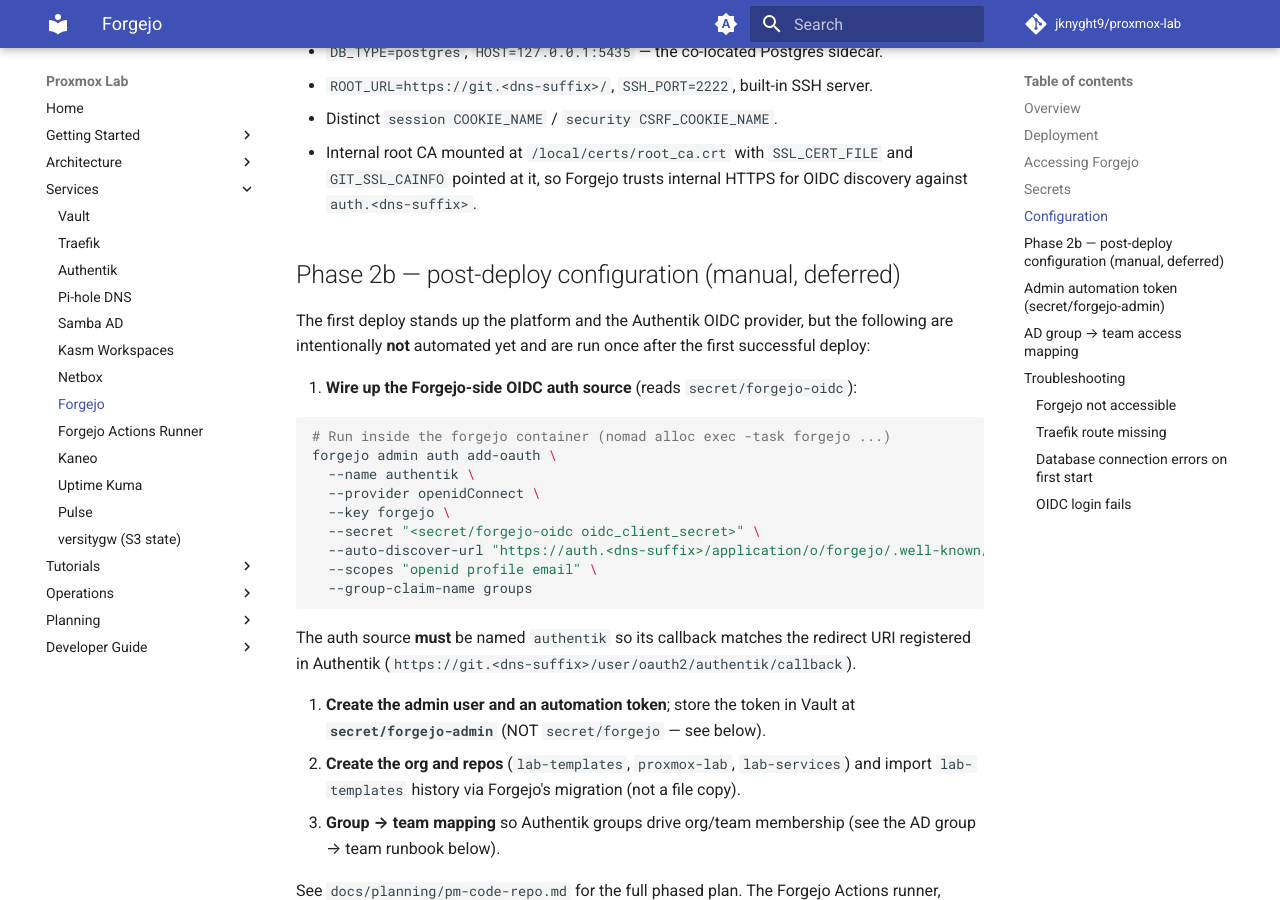
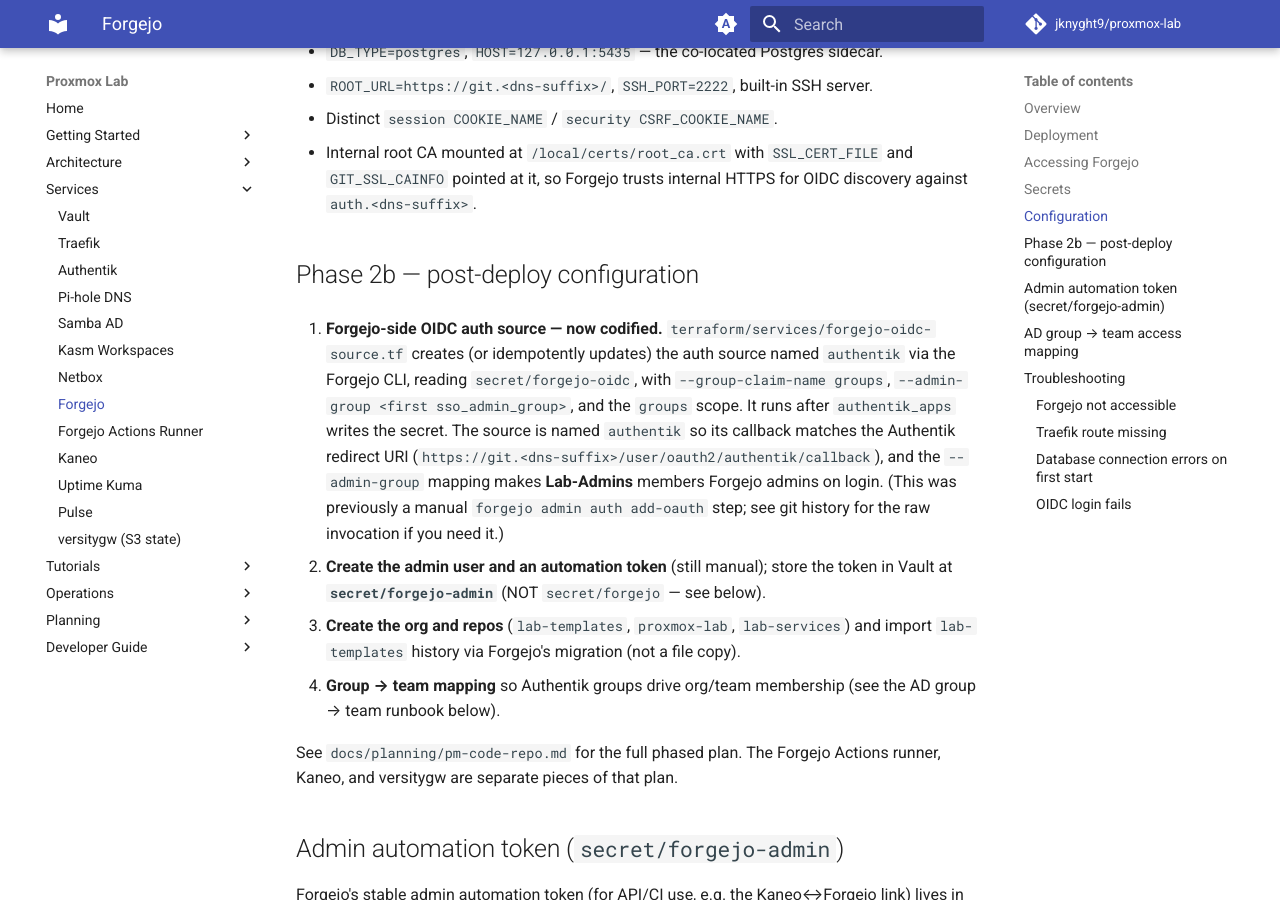
Before and after one commit to jknyght9/proxmox-lab, an MkDocs documentation site: the page built from docs/services/forgejo.md, in a window 1280 px wide and 900 px high, scrolled down 2800 px. Built offline with MkDocs 1.6.1 and Material for MkDocs 9.7.7, drawn with Linux system fonts in a browser that asks for light colours; comment, search, counter and statistics services are not loaded; some of the changed text lies outside the part shown.

Commit message:
docs: SSO application permissions, per-app roles, CI/CD AppRole pattern
- authentik.md: new 'Application access control' section (Lab-Admins/Lab-Users,
  admin-only vs shared apps via PolicyBindings, per-app in-app role mapping).
- netbox.md: SSO roles (Lab-Admins -> superuser, others -> read-only).
- pulse.md: SSO access control (groupRoleMappings); fix stale image default
  (v6.4.1 -> v6.5.0) and add the pulse_sso_* knobs.
- forgejo.md: OIDC auth source + --admin-group are now codified
  (forgejo-oidc-source.tf), not a manual Phase-2b step; team map stays a runbook.
- forgejo-runner.md: Proxmox CI token is implemented (link to new CI/CD page);
  note job containers run on host network.
- developer/ci-cd.md (new) + nav: the Forgejo-Actions Vault AppRole pattern for
  infra-* repos — posture, secret paths, onboarding runbook, runners, gotchas.

mkdocs build --strict passes.

Co-Authored-By: Claude Opus 4.8 <noreply@anthropic.com>
Claude-Session: https://claude.ai/code/session_01EmBrC3a2eQ6F3WkBpRkriu

````diff
--- a/docs/services/forgejo.md
+++ b/docs/services/forgejo.md
@@ -110,31 +110,21 @@ job template:
   and `GIT_SSL_CAINFO` pointed at it, so Forgejo trusts internal HTTPS for OIDC
   discovery against `auth.<dns-suffix>`.
 
-## Phase 2b — post-deploy configuration (manual, deferred)
+## Phase 2b — post-deploy configuration
 
-The first deploy stands up the platform and the Authentik OIDC provider, but
-the following are intentionally **not** automated yet and are run once after the
-first successful deploy:
+1. **Forgejo-side OIDC auth source — now codified.**
+   `terraform/services/forgejo-oidc-source.tf` creates (or idempotently updates)
+   the auth source named `authentik` via the Forgejo CLI, reading
+   `secret/forgejo-oidc`, with `--group-claim-name groups`, `--admin-group <first
+   sso_admin_group>`, and the `groups` scope. It runs after `authentik_apps` writes
+   the secret. The source is named `authentik` so its callback matches the Authentik
+   redirect URI (`https://git.<dns-suffix>/user/oauth2/authentik/callback`), and the
+   `--admin-group` mapping makes **Lab-Admins** members Forgejo admins on login.
+   (This was previously a manual `forgejo admin auth add-oauth` step; see git
+   history for the raw invocation if you need it.)
 
-1. **Wire up the Forgejo-side OIDC auth source** (reads `secret/forgejo-oidc`):
-
-   ```bash
-   # Run inside the forgejo container (nomad alloc exec -task forgejo ...)
-   forgejo admin auth add-oauth \
-     --name authentik \
-     --provider openidConnect \
-     --key forgejo \
-     --secret "<secret/forgejo-oidc oidc_client_secret>" \
-     --auto-discover-url "https://auth.<dns-suffix>/application/o/forgejo/.well-known/openid-configuration" \
-     --scopes "openid profile email" \
-     --group-claim-name groups
-   ```
-
-   The auth source **must** be named `authentik` so its callback matches the
-   redirect URI registered in Authentik
-   (`https://git.<dns-suffix>/user/oauth2/authentik/callback`).
-
-2. **Create the admin user and an automation token**; store the token in Vault
+2. **Create the admin user and an automation token** (still manual); store the
+   token in Vault
    at **`secret/forgejo-admin`** (NOT `secret/forgejo` — see below).
 3. **Create the org and repos** (`lab-templates`, `proxmox-lab`, `lab-services`)
    and import `lab-templates` history via Forgejo's migration (not a file copy).
@@ -181,10 +171,12 @@ vault kv put secret/forgejo-admin \
 
 ## AD group → team access mapping
 
-!!! info "Site-specific — this is a runbook, not codified"
-    The group-team map is **runtime state on the OIDC auth source**, not
-    Terraform-managed — the concrete AD group names, org, and teams are
-    site-specific and live in the overlay. The steps below use placeholders
+!!! info "Admin-group is codified; the team map is a runbook"
+    The **admin-group** mapping (`--admin-group`, which makes Lab-Admins members
+    Forgejo admins) is set by `forgejo-oidc-source.tf`. The **group→team map** below
+    is **runtime state on the auth source**, not Terraform-managed — the concrete AD
+    group names, org, and teams are site-specific and live in the overlay. The steps
+    below use placeholders
     `<org>`, `<team>`, `<AD-Group>`, `<AdminGroup>`, and the auth source id `<N>`.
 
 **Prerequisites:**
--- a/mkdocs.yml
+++ b/mkdocs.yml
@@ -89,3 +89,4 @@ nav:
       - Lab Management Tools (Kaneo/Forgejo/versitygw): planning/pm-code-repo.md
   - Developer Guide:
       - Adding Services: developer/adding-services.md
+      - CI/CD (Forgejo Actions + Vault): developer/ci-cd.md
````
Also changed, not shown: docs/developer/ci-cd.md (added, +98 -0 lines), docs/services/authentik.md (+37 -0 lines), docs/services/forgejo-runner.md (+11 -13 lines), docs/services/netbox.md (+16 -0 lines), docs/services/pulse.md (+18 -1 lines).
